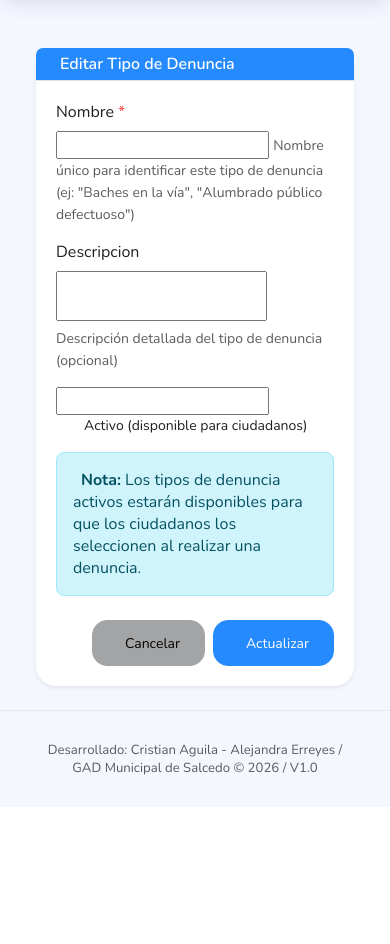
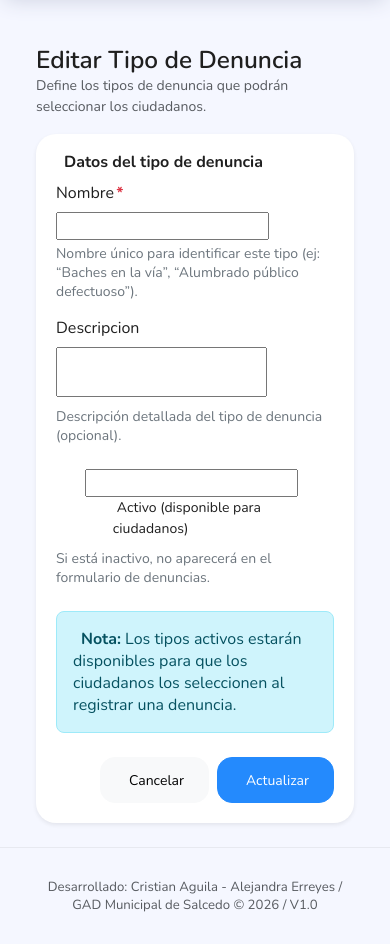
Before and after one commit to tuhackerfav9-stack/Denuncias_Gad, a Django app: template web/templates/tipos_denuncia/tipos_denuncia_form.html in a window 390 px wide. Shown: the part 60-1004 px from the top of the page. Before the commit the page ends 835 px from the top, so only its background shows below. Run offline with Django 5.2, Linux system fonts and the light colour scheme; the template is opened without the code that fills it: most values are stand-ins (such as "Sample title", 1, 10 or a date in 2020); form fields are guessed from the names that the template uses; some libraries are stand-ins or nearby versions.

Commit message:
subiendo estilo1

```diff
--- a/web/templates/tipos_denuncia/tipos_denuncia_form.html
+++ b/web/templates/tipos_denuncia/tipos_denuncia_form.html
@@ -1,86 +1,140 @@
-{% extends 'base.html' %}
+{% extends "base.html" %}
 {% block content %}
-<div class="container-fluid mt-4">
-  <div class="row">
-    <div class="col-12 col-lg-8 mx-auto">
-      <div class="card shadow-sm">
-        <div class="card-header bg-info text-white">
-          <h5 class="mb-0">
-            <i class="bi bi-folder-fill me-2"></i>
+<div class="container mt-4">
+
+  <div class="d-flex justify-content-between align-items-center mb-3">
+    <div>
+      <h3 class="mb-1">
         {% if object %}Editar Tipo de Denuncia{% else %}Nuevo Tipo de Denuncia{% endif %}
-          </h5>
+      </h3>
+      <p class="text-muted mb-0">
+        Define los tipos de denuncia que podrán seleccionar los ciudadanos.
+      </p>
+    </div>
   </div>
 
-        <div class="card-body">
+  {% if form.non_field_errors %}
+    <div class="alert alert-danger">
+      <strong>Revisa esto:</strong>
+      <div>
+        {{ form.non_field_errors }}
+      </div>
+    </div>
+  {% endif %}
+
   <form method="post" novalidate>
     {% csrf_token %}
 
-            {% if form.non_field_errors %}
-              <div class="alert alert-danger" role="alert">
-                {{ form.non_field_errors }}
-              </div>
-            {% endif %}
+    <style>
+      .card, .card-body { overflow: visible !important; }
 
-            <div class="mb-3">
+      .section-title{
+        font-weight: 600;
+        margin-bottom: .75rem;
+      }
+
+      .help-text{
+        font-size: .875rem;
+        color: #6c757d;
+        margin-top: .25rem;
+      }
+
+      .req-dot{
+        color:#dc3545;
+        font-weight:700;
+        margin-left:.15rem;
+      }
+
+      .form-check{
+        padding-left: 1.8rem;
+      }
+      .form-check-input{
+        margin-left: -1.8rem;
+      }
+    </style>
+
+    <div class="card shadow-sm">
+      <div class="card-body">
+
+        <h5 class="section-title">
+          <i class="bi bi-folder-fill me-2"></i>Datos del tipo de denuncia
+        </h5>
+
+        <div class="row g-3">
+
+          <!-- Nombre -->
+          <div class="col-12">
             <label for="{{ form.nombre.id_for_label }}" class="form-label">
-                {{ form.nombre.label }} <span class="text-danger">*</span>
+              {{ form.nombre.label }}<span class="req-dot">*</span>
             </label>
             {{ form.nombre }}
             {% if form.nombre.errors %}
-                <div class="invalid-feedback d-block">{{ form.nombre.errors }}</div>
+              <div class="text-danger small mt-1">
+                {{ form.nombre.errors }}
+              </div>
             {% endif %}
-              <small class="form-text text-muted">
-                Nombre único para identificar este tipo de denuncia (ej: "Baches en la vía", "Alumbrado público defectuoso")
-              </small>
+            <div class="help-text">
+              Nombre único para identificar este tipo (ej: “Baches en la vía”, “Alumbrado público defectuoso”).
+            </div>
           </div>
 
-            <div class="mb-3">
+          <!-- Descripción -->
+          <div class="col-12">
             <label for="{{ form.descripcion.id_for_label }}" class="form-label">
               {{ form.descripcion.label }}
             </label>
             {{ form.descripcion }}
             {% if form.descripcion.errors %}
-                <div class="invalid-feedback d-block">{{ form.descripcion.errors }}</div>
+              <div class="text-danger small mt-1">
+                {{ form.descripcion.errors }}
+              </div>
             {% endif %}
-              <small class="form-text text-muted">
-                Descripción detallada del tipo de denuncia (opcional)
-              </small>
+            <div class="help-text">
+              Descripción detallada del tipo de denuncia (opcional).
+            </div>
           </div>
 
-            {# ✅ En CREATE estará oculto por el Form. En UPDATE aparecerá. #}
+          <!-- Activo -->
           {% if object %}
-            <div class="mb-3 form-check">
+          <div class="col-12 col-md-6">
+            <div class="form-check mt-2">
               {{ form.activo }}
               <label class="form-check-label" for="{{ form.activo.id_for_label }}">
-                Activo (disponible para ciudadanos)
+                <i class="bi bi-check-circle me-1"></i>Activo (disponible para ciudadanos)
               </label>
+            </div>
             {% if form.activo.errors %}
-                <div class="invalid-feedback d-block">{{ form.activo.errors }}</div>
+              <div class="text-danger small mt-1">
+                {{ form.activo.errors }}
+              </div>
             {% endif %}
+            <div class="help-text">
+              Si está inactivo, no aparecerá en el formulario de denuncias.
+            </div>
           </div>
           {% else %}
-              {{ form.activo }} {# hidden #}
+            {{ form.activo }} {# hidden en creación #}
           {% endif %}
 
-            <div class="alert alert-info" role="alert">
-              <i class="bi bi-info-circle me-2"></i>
-              <strong>Nota:</strong> Los tipos de denuncia activos estarán disponibles para que los ciudadanos los seleccionen al realizar una denuncia.
         </div>
 
-            <div class="d-flex justify-content-end gap-2 mt-4">
-              <a href="{% url 'web:tipos_denuncia_list' %}" class="btn btn-secondary">
-                <i class="bi bi-x-circle me-2"></i>Cancelar
+        <div class="alert alert-info mt-4">
+          <i class="bi bi-info-circle me-2"></i>
+          <strong>Nota:</strong> Los tipos activos estarán disponibles para que los ciudadanos los seleccionen al registrar una denuncia.
+        </div>
+
+        <div class="d-flex flex-wrap gap-2 mt-4 justify-content-end">
+          <a href="{% url 'web:tipos_denuncia_list' %}" class="btn btn-light">
+            <i class="bi bi-arrow-left me-1"></i>Cancelar
           </a>
           <button type="submit" class="btn btn-info text-white">
-                <i class="bi bi-check-circle me-2"></i>
+            <i class="bi bi-check-circle me-1"></i>
             {% if object %}Actualizar{% else %}Crear{% endif %}
           </button>
         </div>
 
+      </div>
+    </div>
   </form>
 </div>
-      </div>
-    </div>
-  </div>
-</div>
 {% endblock %}
--- a/web/templates/unified_users/unified_user_form.html
+++ b/web/templates/unified_users/unified_user_form.html
@@ -85,7 +85,7 @@
             <div class="input-group">
               {{ form.password }}
               <button class="btn btn-outline-secondary" type="button" id="togglePasswordBtn" aria-label="Mostrar/Ocultar contraseña">
-                <i class="bi bi-eye" id="togglePasswordIcon"></i>
+                <i class="mdi mdi-eye" id="togglePasswordIcon"></i>
               </button>
             </div>
 
```
Also changed, not shown: web/templates/tipo_denuncia_departamento/tipo_denuncia_departamento_form.html (+74 -37 lines). Lines whose indentation alone changed are shown as unchanged.
